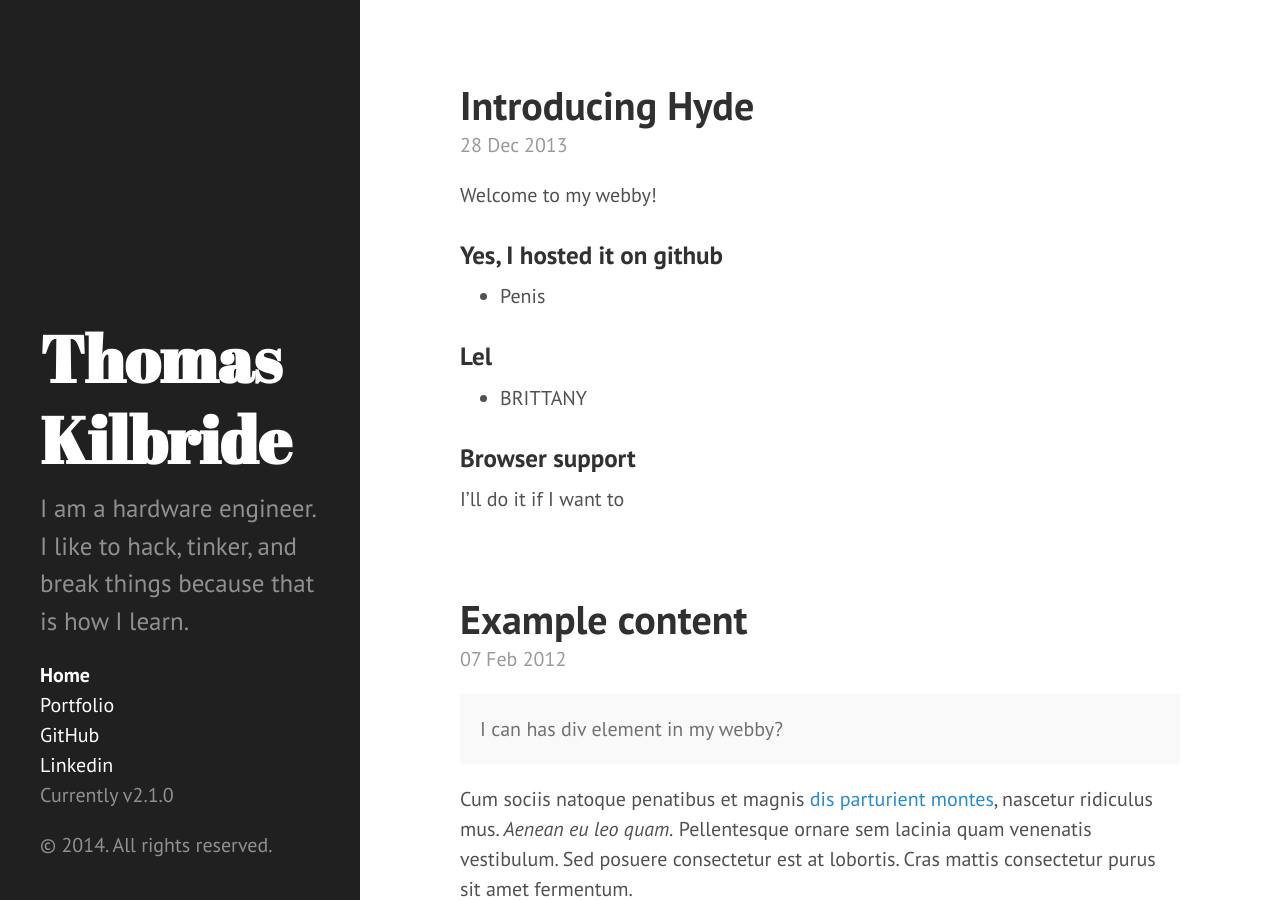
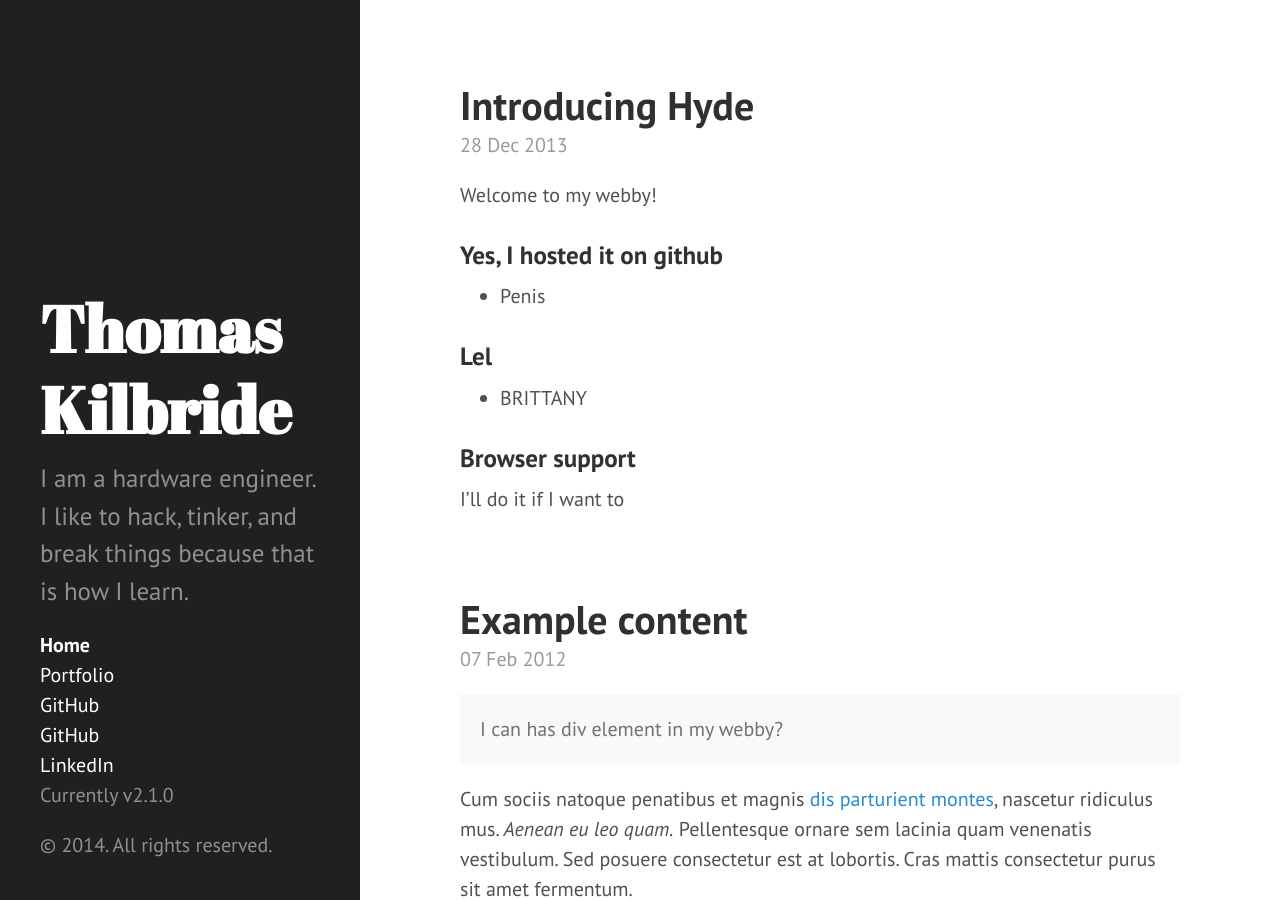
Before and after one commit to obnauticus/obnauticus.github.io, a Jekyll site: the page built from index.html, in a window 1280 px wide and 900 px high. Built offline with Jekyll 4.4.1, drawn with Linux system fonts in a browser that asks for light colours; Markdown is read by kramdown in place of the engine named in the settings; the list of posts is cut into pages by our own code.

Commit message:
adding resume links, etc

```diff
--- a/_includes/sidebar.html
+++ b/_includes/sidebar.html
@@ -27,7 +27,8 @@
       {% endfor %}
 
       <a class="sidebar-nav-item" href="{{ site.github.repo }}">GitHub</a>
-	  <a class="sidebar-nav-item" href="http://linkedin.com/internetisseriousbusiness">Linkedin</a>
+	  <a class="sidebar-nav-item" href="{{ site.github.repo }}/obnauticus.github.io/resume.pdf">GitHub</a>
+	  <a class="sidebar-nav-item" href="https://linkedin.com/in/internetisseriousbusiness">LinkedIn</a>
       <span class="sidebar-nav-item">Currently v{{ site.version }}</span>
     </nav>
 
```
Also changed, not shown: 1 other file.
